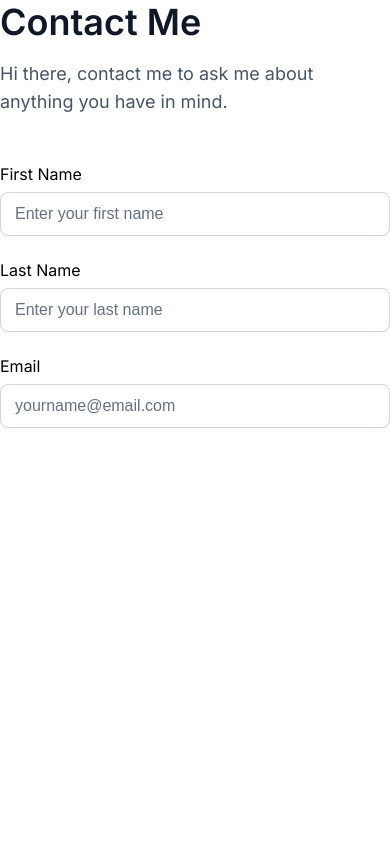
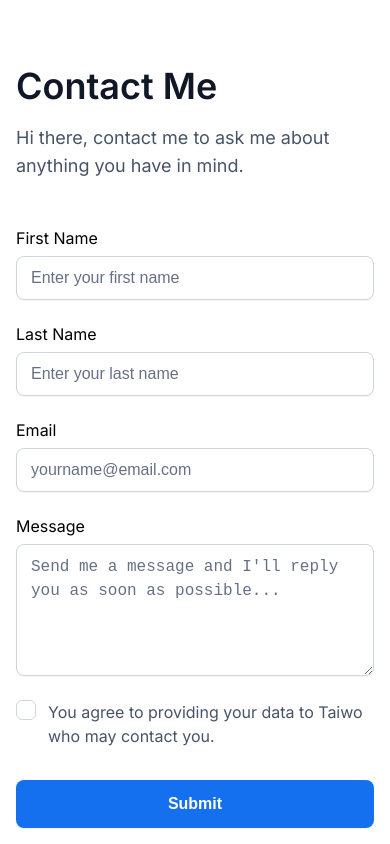
Before and after one commit to taiwonaf/linktree, a React (Create React App) app: page /contact in a window 390 px wide. Shown: the top 844 px of the page. Built offline with nearby package versions, Linux system fonts and the light colour scheme.

Commit message:
Style: mobile and desktop view styling completed

```diff
--- a/src/App.js
+++ b/src/App.js
@@ -1,12 +1,15 @@
 import Home from './Pages/Home';
 import Contact from './Pages/Contact'
 import {BrowserRouter, Routes, Route} from 'react-router-dom';
+import Layout from './Pages/Layout';
 function App() {
   return (
     <BrowserRouter>
       <Routes>
-        <Route path='/' element={<Home />} />
-        <Route path='/contact' element={<Contact />} />
+        <Route path='/' element={<Layout />}>
+          <Route index element={<Home />} />
+          <Route path='/contact' element={<Contact />} />
+        </Route>
       </Routes>
     </BrowserRouter>
   );
--- a/src/Pages/Contact.jsx
+++ b/src/Pages/Contact.jsx
@@ -1,6 +1,10 @@
 import React from 'react';
+import Checkbox from '../components/contact/Checkbox';
 import ContactHeader from '../components/contact/ContactHeader';
 import Input from '../components/contact/Input';
+import Message from '../components/contact/Message';
+import Submit from '../components/contact/Submit';
+import './styles/contact.css';
 
 const Contact = () => {
     const inputFields = [
@@ -28,7 +32,10 @@ const Contact = () => {
     ]
   return (
     <div className='contact'>
+        <div className="wrapper">
             <ContactHeader />
+            <form action="#">
+                <div className="input-fields">
                     {
                         inputFields.map((inputItem, index) => {
                             return (
@@ -37,6 +44,12 @@ const Contact = () => {
                         })
                     }
                 </div>
+                <Message />
+                <Checkbox />
+                <Submit />
+            </form>
+        </div>
+    </div>
   )
 }
 
--- a/src/Pages/Home.jsx
+++ b/src/Pages/Home.jsx
@@ -10,7 +10,7 @@ const Home = () => {
         <Profile />
         <Links />
         <Socials />
-        <Footer />
+        {/* <Footer /> */}
     </div>
   )
 }
--- /dev/null
+++ b/src/Pages/Layout.jsx
@@ -0,0 +1,14 @@
+import React from 'react';
+import { Outlet } from 'react-router-dom';
+import Footer from '../components/Footer';
+
+const Layout = () => {
+  return (
+    <div className='layout'>
+        <Outlet />
+        <Footer />
+    </div>
+  )
+}
+
+export default Layout
--- /dev/null
+++ b/src/Pages/styles/contact.css
@@ -0,0 +1,25 @@
+.contact {
+    padding: 64px 16px 66px 16px;
+    display: flex;
+    justify-content: center;
+    align-items: center;
+}
+
+.wrapper {
+    max-width: 720px;
+    width: 100%;
+}
+
+@media (min-width: 765px) {
+    .contact form .input-fields {
+        display: grid;
+        grid-template-columns: 1fr 1fr;
+        grid-template-areas: 'f l' 'e e';
+        grid-column-gap: 20px;
+    }
+
+    .contact form .input-fields > :nth-child(3) {
+        grid-area: e;
+    }
+
+}
--- /dev/null
+++ b/src/components/contact/Checkbox.jsx
@@ -0,0 +1,11 @@
+import './styles/Checkbox.css';
+const Checkbox = () => {
+  return (
+    <div className='checkbox'>
+        <div className="check"></div>
+        <p>You agree to providing your data to Taiwo who may contact you.</p>
+    </div>
+  )
+}
+
+export default Checkbox
--- /dev/null
+++ b/src/components/contact/Message.jsx
@@ -0,0 +1,14 @@
+import './styles/message.css';
+
+const Message = () => {
+  return (
+    <div className='form-input'>
+        <label htmlFor="message">
+            Message
+        </label>
+        <textarea name="message" id="message" placeholder="Send me a message and I'll reply you as soon as possible..."></textarea>
+    </div>
+  )
+}
+
+export default Message
--- /dev/null
+++ b/src/components/contact/Submit.jsx
@@ -0,0 +1,10 @@
+import './styles/submit.css';
+const Submit = () => {
+  return (
+    <div className="form-input">
+        <button type='submit' id='btn__submit'>Submit</button>
+    </div>
+  )
+}
+
+export default Submit
--- /dev/null
+++ b/src/components/contact/styles/Checkbox.css
@@ -0,0 +1,22 @@
+.checkbox {
+    display: flex;
+    justify-content: flex-start;
+    align-items: flex-start;
+    gap: 12px;
+    margin-bottom: 32px;
+}
+
+.checkbox .check {
+    height: 20px;
+    width: 100%;
+    max-width: 20px;
+    border: 1px solid #D0D5DD;
+    border-radius: 6px;
+}
+
+.checkbox p {
+    font-size: 16px;
+    font-weight: 400;
+    line-height: 24px;
+    color: #475467;
+}
--- /dev/null
+++ b/src/components/contact/styles/message.css
@@ -0,0 +1,31 @@
+.form-input {
+    display: flex;
+    flex-direction: column;
+    align-items: flex-start;
+    justify-content: center;
+    gap: 8px;
+    margin-bottom: 24px;
+}
+
+.form-input lable {
+    font-size: 14px;
+    font-weight: 500;
+    line-height: 20px;
+    color: #344054;
+}
+
+.form-input textarea {
+    width: 100%;
+    box-shadow: 0px 1px 2px rgba(16, 24, 40, 0.05);
+    border: 1px solid #D0D5DD;
+    padding: 10px 14px;
+    height: 132px;
+    border-radius: 8px;
+}
+
+.form-input textarea::placeholder {
+    font-size: 16px;
+    font-weight: 400;
+    line-height: 24px;
+    color: #667085;
+}
--- /dev/null
+++ b/src/components/contact/styles/submit.css
@@ -0,0 +1,17 @@
+.form-input {
+    margin-bottom: 24px;
+}
+
+.form-input button {
+    width: 100%;
+    border: none;
+    display: inline-block;
+    background-color: #1570EF;
+    box-shadow: 0px 1px 2px rgba(16, 24, 40, 0.05);
+    border-radius: 8px;
+    height: 48px;
+    height: 48px;
+    color: white;
+    font-weight: 600;
+    font-size: 16px;
+}
```
Lines whose indentation alone changed are shown as unchanged.
